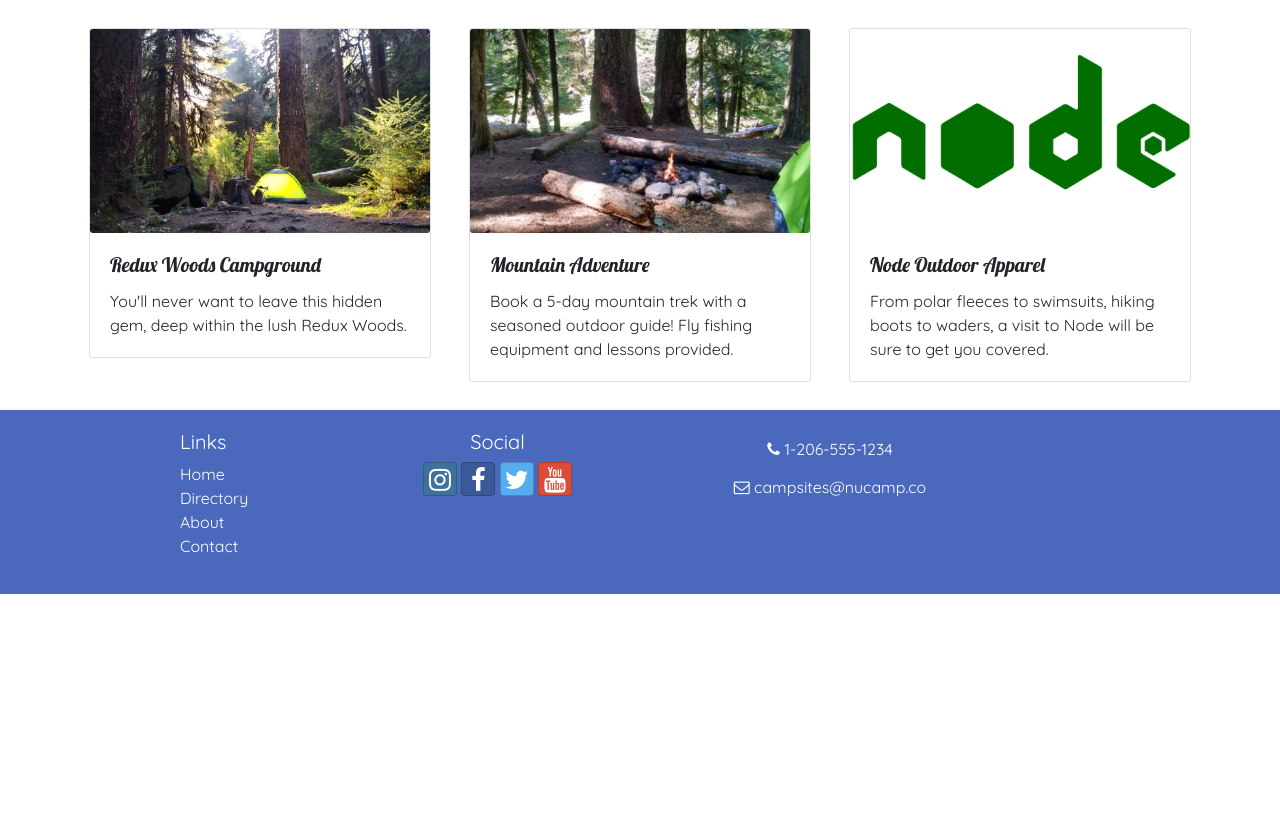
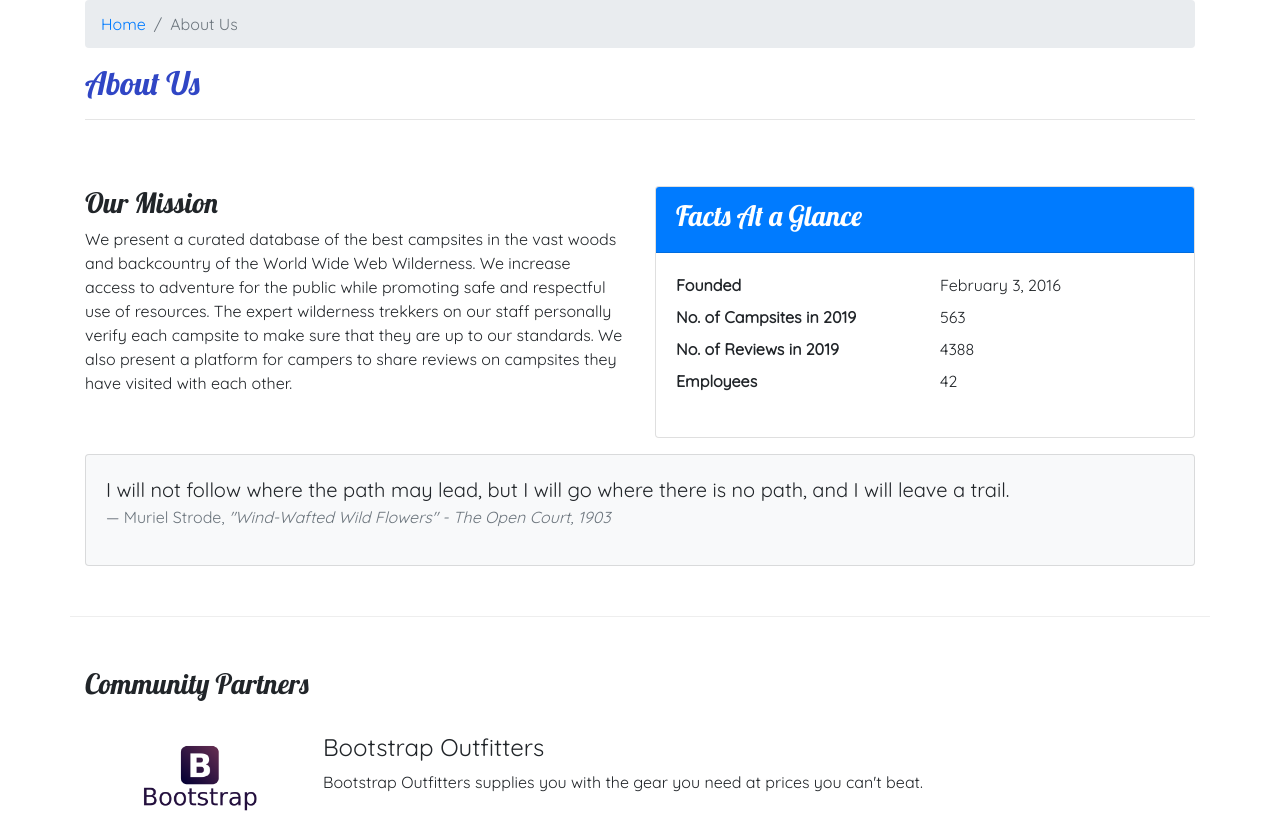
Before and after one commit to wandrew8/NuCamp-Camp-Sites, a React (Create React App) app in the folder nucampsite/: page /aboutus in a window 1280 px wide. Before the commit this address led to /home. Shown: the part 220-1033 px from the top of the page. Before the commit the page ends 814 px from the top, so only its background shows below. Built offline with nearby package versions, Linux system fonts and the light colour scheme.

Commit message:
media object and aboutus component added

```diff
--- a/nucampsite/src/App.css
+++ b/nucampsite/src/App.css
@@ -33,7 +33,7 @@
 }
 
 .jumbotron {
-  margin: 0;
+  margin: 0 !important;
   padding: 30px;
   background-image: linear-gradient(to right, #6a89cc, #60a3bc);
   color: white;
--- /dev/null
+++ b/nucampsite/src/components/AboutComponent.js
@@ -0,0 +1,95 @@
+import React from 'react';
+import { Breadcrumb, BreadcrumbItem, Card, CardBody, CardHeader, Media } from 'reactstrap';
+import { Link } from 'react-router-dom';
+
+
+function RenderPartner({ partner }) {
+    if (partner) {
+        return (
+            <React.Fragment>
+                <Media object src={partner.image} alt={partner.name} width="150" />
+                <Media body className="ml-5 mb-4">
+                    <Media heading>{partner.name}</Media>
+                    {partner.description}
+                </Media>
+            </React.Fragment>
+        )
+    } else {
+        return <div></div>
+    }
+}
+
+function About(props) {
+
+    const partners = props.partners.map(partner => {
+        return (
+            <Media tag="li" key={partner.id}>
+            <RenderPartner partner={partner} />
+            </Media>
+        );
+    });
+
+    return (
+        <div className="container">
+            <div className="row">
+                <div className="col">
+                    <Breadcrumb>
+                        <BreadcrumbItem><Link to="/home">Home</Link></BreadcrumbItem>
+                        <BreadcrumbItem active>About Us</BreadcrumbItem>
+                    </Breadcrumb>
+                    <h2>About Us</h2>
+                    <hr />
+                </div>
+            </div>
+            <div className="row row-content">
+                <div className="col-sm-6">
+                    <h3>Our Mission</h3>
+                    <p>We present a curated database of the best campsites in the vast woods and backcountry of the World Wide Web Wilderness. We increase access to adventure for the public while promoting safe and respectful use of resources. The expert wilderness trekkers on our staff personally verify each campsite to make sure that they are up to our standards. We also present a platform for campers to share reviews on campsites they have visited with each other.</p>
+                </div>
+                <div className="col-sm-6">
+                    <Card>
+                        <CardHeader className="bg-primary text-white"><h3>Facts At a Glance</h3></CardHeader>
+                        <CardBody>
+                            <dl className="row">
+                                <dt className="col-6">Founded</dt>
+                                <dd className="col-6">February 3, 2016</dd>
+                                <dt className="col-6">No. of Campsites in 2019</dt>
+                                <dd className="col-6">563</dd>
+                                <dt className="col-6">No. of Reviews in 2019</dt>
+                                <dd className="col-6">4388</dd>
+                                <dt className="col-6">Employees</dt>
+                                <dd className="col-6">42</dd>
+                            </dl>
+                        </CardBody>
+                    </Card>
+                </div>
+                <div className="col">
+                    <Card className="bg-light mt-3">
+                        <CardBody>
+                            <blockquote className="blockquote">
+                                <p className="mb-0">I will not follow where the path may lead, but I will go where there is no path, and I will leave a trail.</p>
+                                <footer className="blockquote-footer">Muriel Strode,{' '}
+                                    <cite title="Source Title">"Wind-Wafted Wild Flowers" -
+                                    The Open Court, 1903</cite>
+                                </footer>
+                            </blockquote>
+                        </CardBody>
+                    </Card>
+                </div>
+            </div>
+            <div className="row row-content">
+                <div className="col-12">
+                    <h3>Community Partners</h3>
+                </div>
+                <div className="col mt-4">
+                    <Media list>
+                        {partners}
+                    </Media>
+                </div>
+            </div>
+        </div>
+    );
+}
+
+
+export default About;
--- a/nucampsite/src/components/CampsiteInfoComponent.js
+++ b/nucampsite/src/components/CampsiteInfoComponent.js
@@ -1,5 +1,5 @@
 import React from 'react';
-import { Card, CardImg, CardImgOverlay, CardText, CardBody, CardTitle, Breadcrumb, BreadcrumbItem } from 'reactstrap';
+import { Card, CardImg, CardText, CardBody, CardTitle, Breadcrumb, BreadcrumbItem } from 'reactstrap';
 import { Link } from 'react-router-dom';
 
 function RenderCampsite({campsite}) {
--- a/nucampsite/src/components/MainComponenet.js
+++ b/nucampsite/src/components/MainComponenet.js
@@ -1,15 +1,16 @@
 import React, { Component } from 'react';
 import Directory from './Directory';
 import Contact from './ContactComponent';
+import About from './AboutComponent';
+import HeaderComponent from './HeaderComponent';
+import HomeComponent from './HomeComponent';
+import FooterComponent from './FooterComponent';
 import CampsiteInfoComponent from './CampsiteInfoComponent';
 import { CAMPSITES } from '../components/shared/campsites';
 import { COMMENTS } from '../components/shared/comments';
 import { PARTNERS } from '../components/shared/partners';
 import { PROMOTIONS } from '../components/shared/promotions';
-import HeaderComponent from './HeaderComponent';
-import HomeComponent from './HomeComponent';
 import { Switch, Route, Redirect} from 'react-router-dom';
-import FooterComponent from './FooterComponent';
 
 class MainComponent extends Component {
   constructor(props) {
@@ -47,6 +48,7 @@
             <HeaderComponent />
               <Switch>
                 <Route path="/home" component={HomePage} />
+                <Route exact path="/aboutus" render={() => <About partners={this.state.partners} />} />
                 <Route exact path="/directory" render={() => <Directory campsites={this.state.campsites}/>} />
                 <Route exact path="/contactus" component={Contact} />
                 <Route path="/directory/:campsiteId" component={CampsiteWithId} />
```
